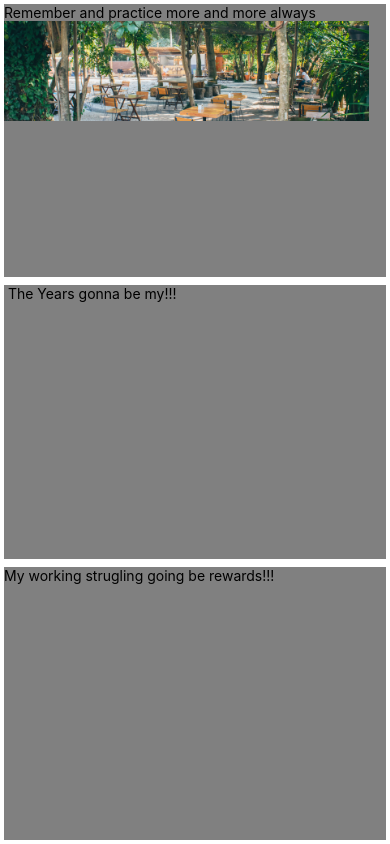
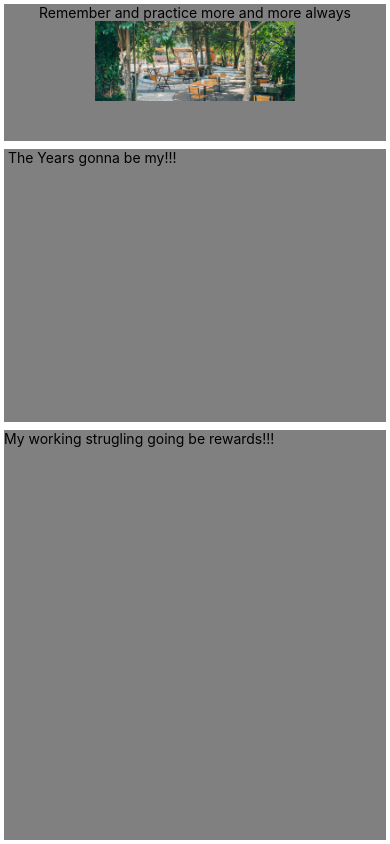
Before and after one commit to felipe-programador-18/reactnative, a React Native app in the folder flexbox/: screen / in a window 390 px wide. Built offline with nearby package versions, Linux system fonts and the light colour scheme.

Commit message:
c12- adding practice about reactnative

```diff
--- a/flexbox/App.js
+++ b/flexbox/App.js
@@ -6,14 +6,15 @@ import logo from './assests/nature.jpg'
 export default function App() {
   return (
     <View style={styles.container}>
-      <View style={styles.box}>
+
+      <View style={styles.boxone}>
       <Text>Remember and practice more and more always</Text>
       <Image style={styles.img} source={logo} />
       </View>
-      <View style={styles.box}>
+      <View style={styles.boxtwo}>
        <Text> The Years gonna be my!!!</Text>
       </View>
-      <View style={styles.box}>
+      <View style={styles.boxthree}>
       <Text>My working strugling going be rewards!!!</Text>
       </View>
 
@@ -28,17 +29,38 @@ const styles = StyleSheet.create({
     alignItems:'stretch' ,
     justifyContent: 'space-between',
   },
-  box:{
+  boxone:{
     //padding:30,
     flex:1,
     backgroundColor:'grey',
+    alignItems:'center',
+    height:80,
     margin:4,
     color:'white',
     textAlign: 'center',
   },
+  boxtwo:{
+    //padding:30,
+    flex:2,
+    backgroundColor:'grey',
+    height:80,
+    margin:4,
+    color:'white',
+    textAlign: 'center',
+  },
+  boxthree:{
+    //padding:30,
+    flex:3,
+    backgroundColor:'grey',
+    height:80,
+    margin:4,
+    color:'white',
+    textAlign: 'center',
+  },
+
   img:{
-    width:365,
+    width:200,
     position:'relative',
-    height: 100
+    height:80
     }
 });
```
